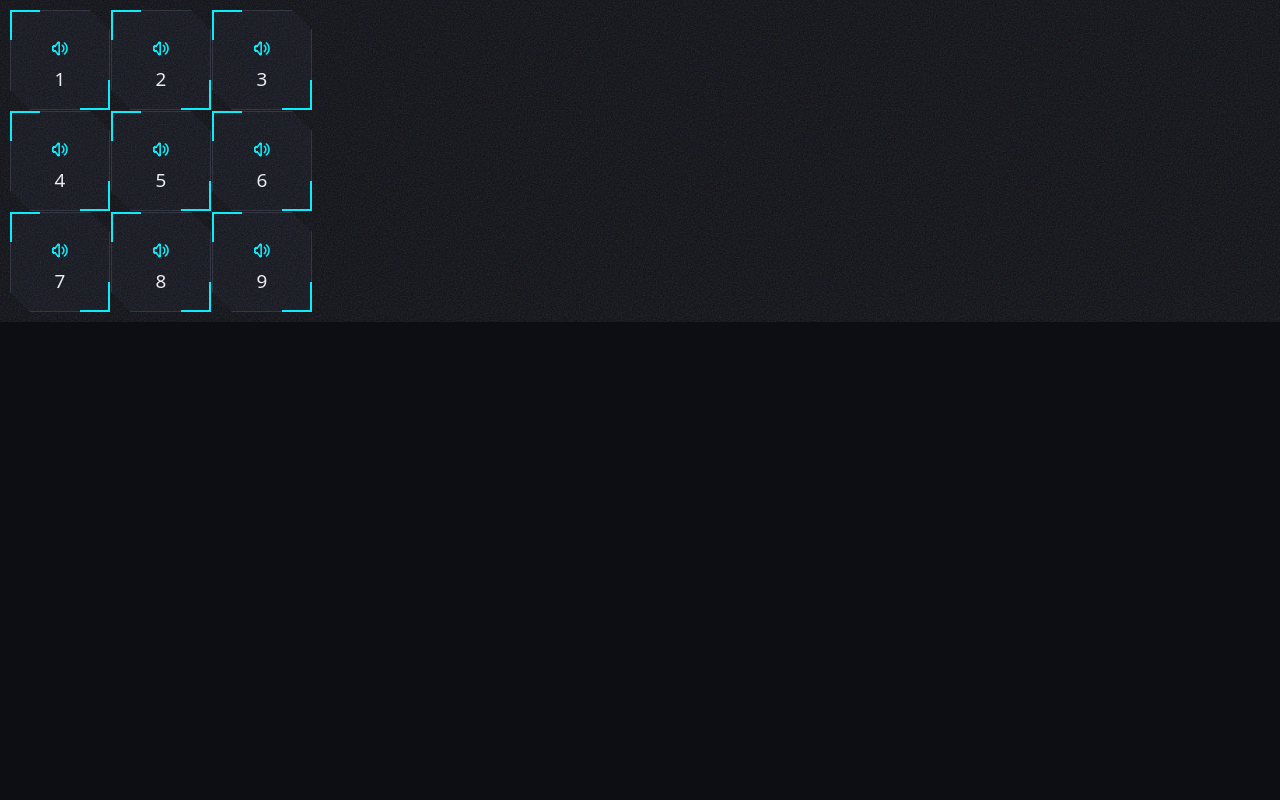
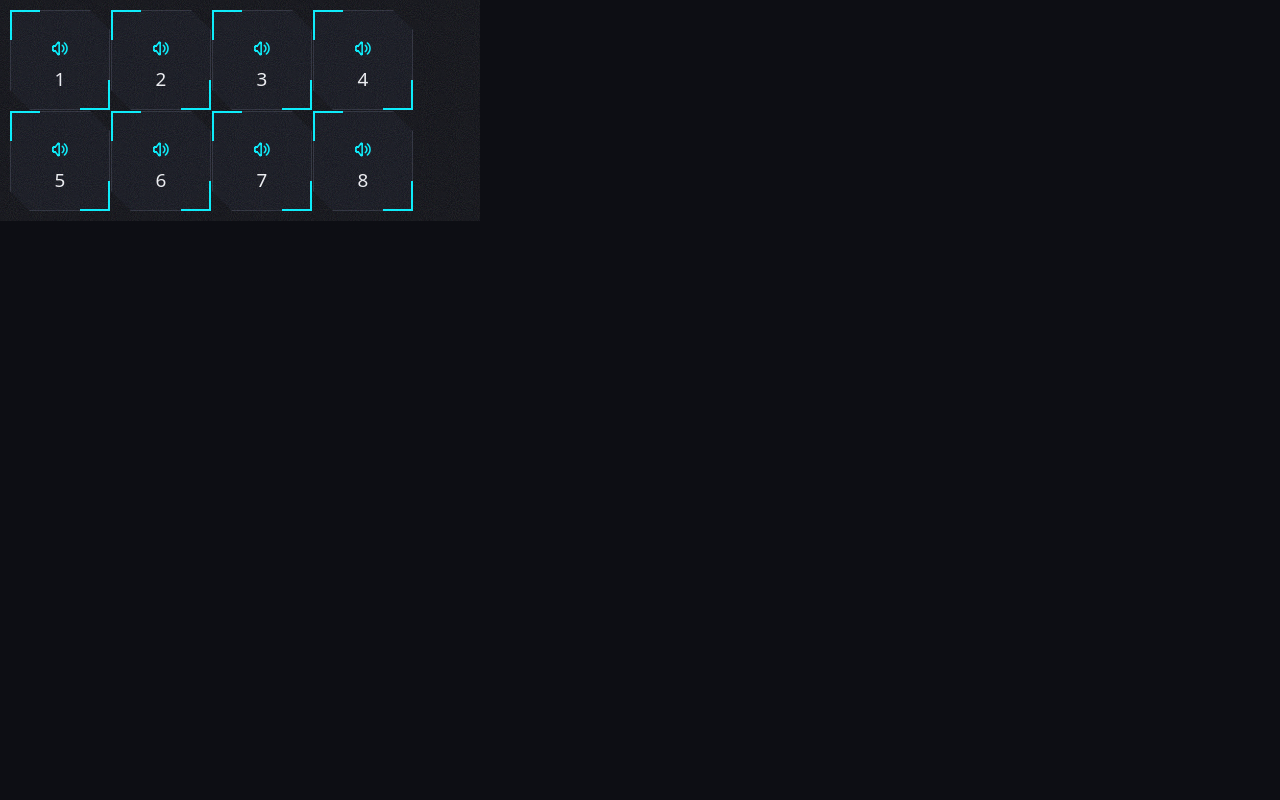
Before and after one commit to NerdboyQ/CyberDeck-PiZeroW2, a Flask app: page / in a window 1280 px wide. Run offline with Flask 3, Linux system fonts and the light colour scheme.

Commit message:
adjusted layout to make room for top view area

```diff
--- a/templates/html/window.html
+++ b/templates/html/window.html
@@ -2,7 +2,14 @@
 
 <html lang="en">
 <head>
-  <meta charset="UTF-8">
+  <meta charset="UTF-8" name="viewport" content="width=480, initial-scale=1.0">
+  <style>
+    body {
+      width: 480px;
+      max-width: 480px;
+      overflow-x: hidden;
+    }
+  </style>
   <!-- <time>Cyber Test</time> -->
   <link rel="stylesheet" href="{{ url_for('static', filename='css/cybercore.css') }}" type="text/css">
   <!--  NOTE:
@@ -15,9 +22,9 @@
 </head>
 <!-- darker green background color -->
 <body>
-<div class="control-panel cyber-noise">
-    <div style="padding: 10px;display: grid; grid-template-columns: repeat(3, 100px); grid-template-rows: repeat(3, 100px); gap: 1px;">
-      {% for i in range(9) %}
+<div class="control-panel cyber-noise cyber-text-center" style="margin-top: auto;">
+    <div style="padding: 10px;display: grid; grid-template-columns: repeat(4, 100px); grid-template-rows: repeat(2, 100px); gap: 1px;">
+      {% for i in range(8) %}
       <div id="stim-card-{{ i }}" style="width: 100px; height: 100px;" class="cyber-card cyber-card--interactive">
         <div class="cyber-card__body cyber-text-center" style="display: flex; flex-direction: column; align-items: center;">
           <i class="ti ti-volume cyber-icon--md cyber-icon--cyan"></i>
```
